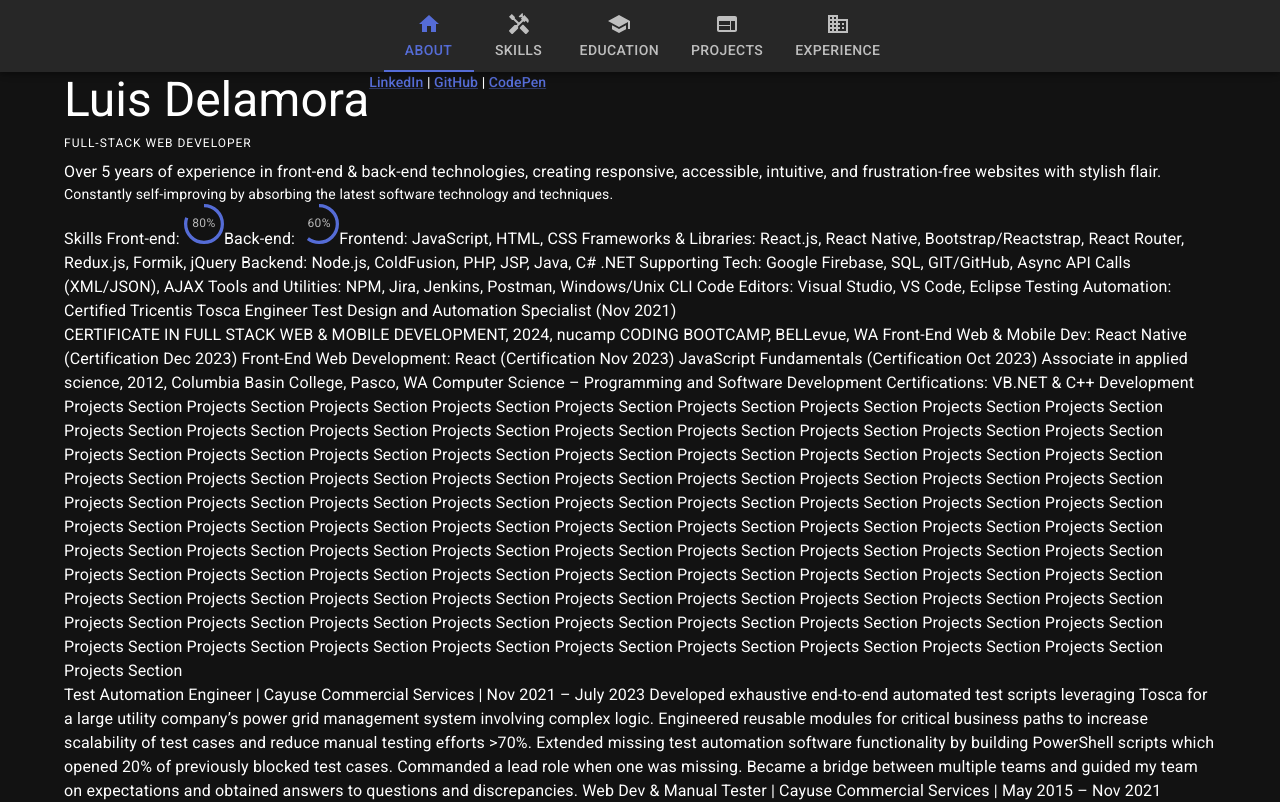
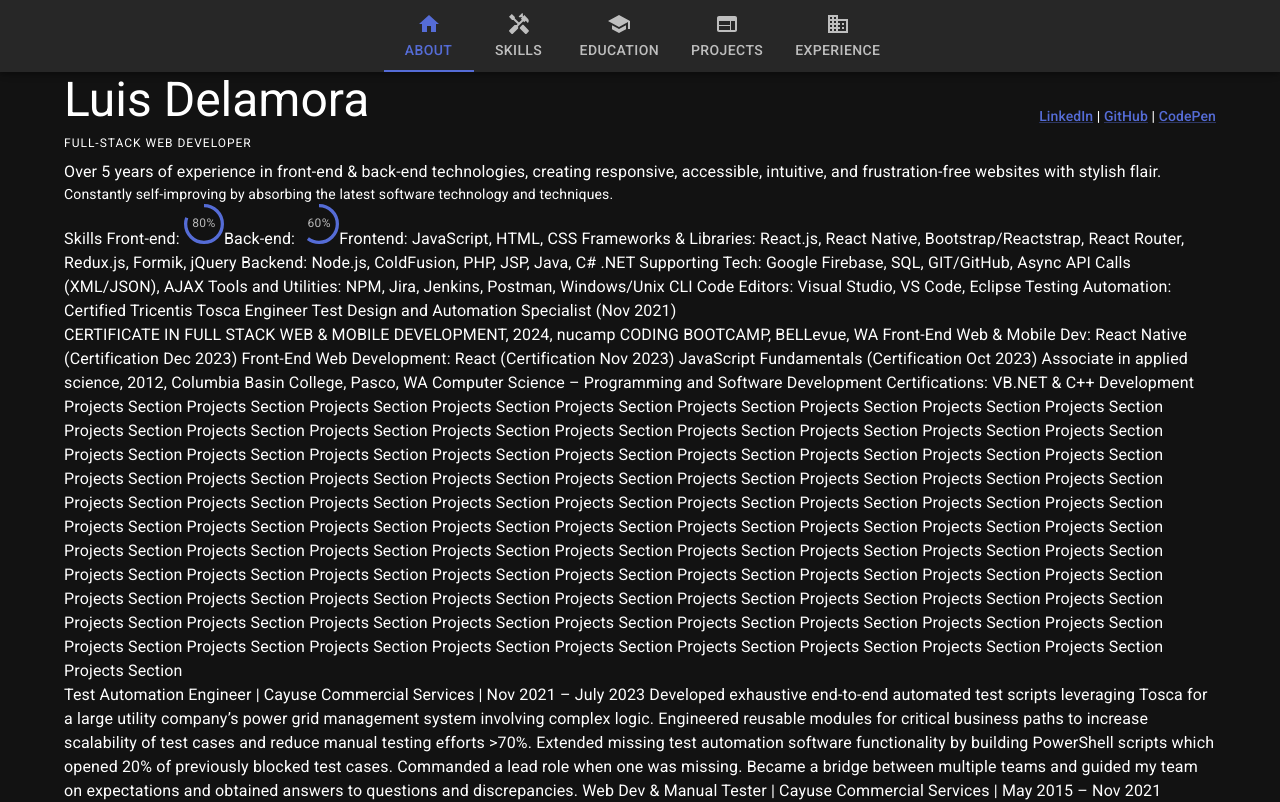
Before and after one commit to eccos/portfolio, a React (Create React App) app: page / in a window 1280 px wide. Shown: the top 802 px of the page. Built offline with nearby package versions, Linux system fonts and the light colour scheme.

Commit message:
minor style update

```diff
--- a/src/sections/AboutSection.js
+++ b/src/sections/AboutSection.js
@@ -1,11 +1,13 @@
-import { Box, Link, Stack, Typography } from '@mui/material';
+import { Link, Stack, Typography } from '@mui/material';
 
 export default function AboutSection() {
   return (
-    <Box>
-      <Stack direction={'row'}>
-        <Typography variant="h3">Luis Delamora</Typography>
-        <Typography variant="subtitle2">
+    <>
+      <Stack direction={'row'} spacing={2}>
+        <Typography variant="h3" flex={1}>
+          Luis Delamora
+        </Typography>
+        <Typography variant="subtitle2" alignSelf={'end'}>
           <Link href="https://linkedin.com/in/luis-delamora">LinkedIn</Link> |{' '}
           <Link href="https://github.com/eccos">GitHub</Link> |{' '}
           <Link href="https://codepen.io/eccos">CodePen</Link>
@@ -21,6 +23,6 @@ export default function AboutSection() {
         Constantly self-improving by absorbing the latest software technology
         and techniques.
       </Typography>
-    </Box>
+    </>
   );
 }
```
